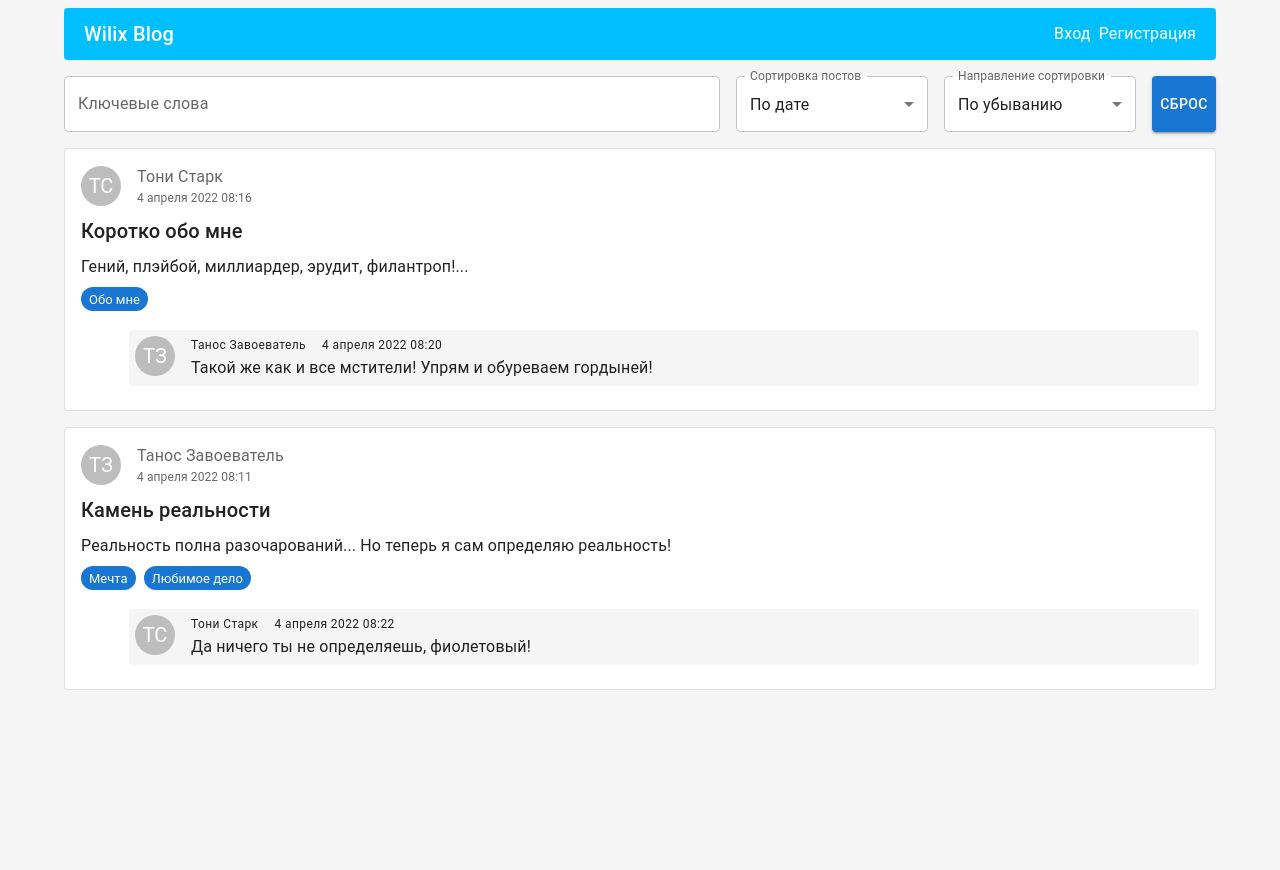
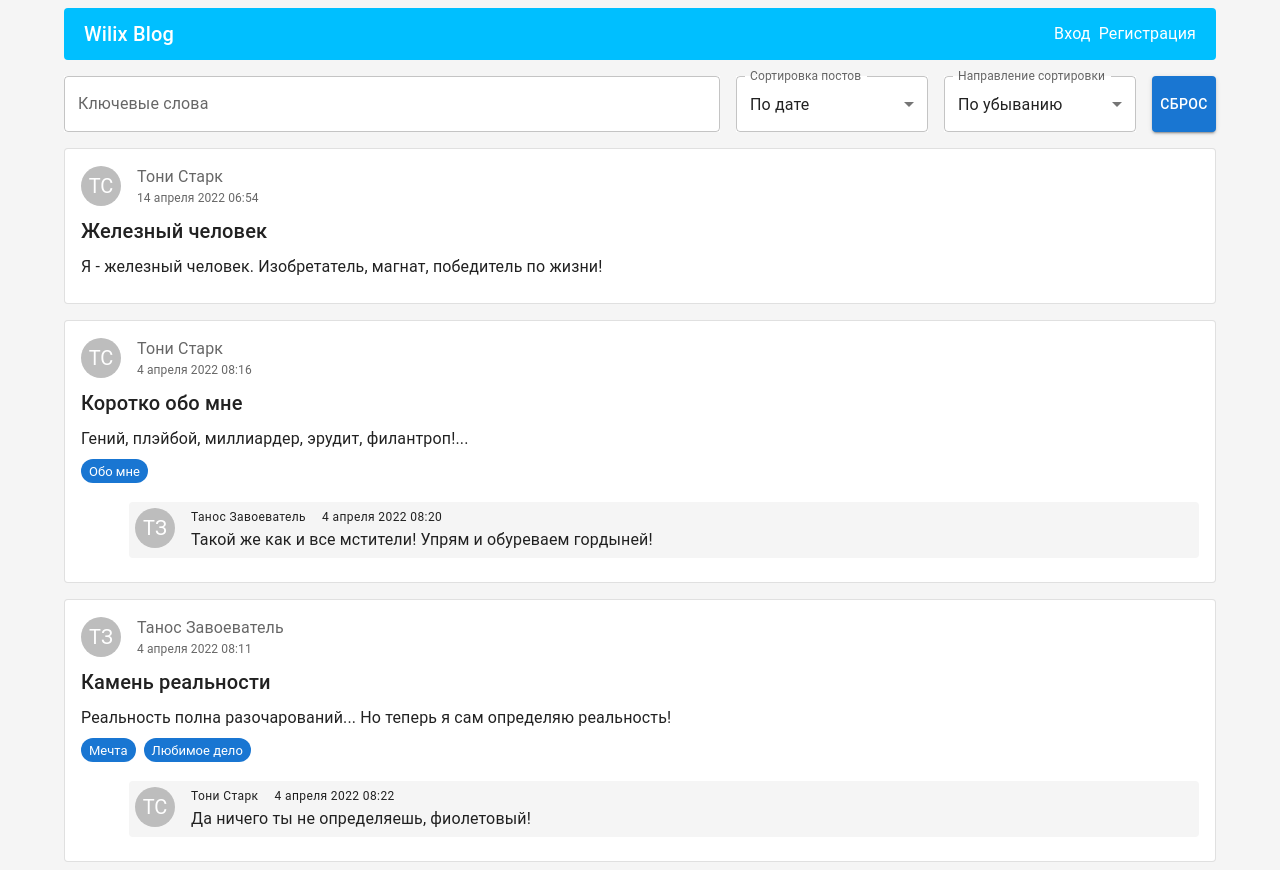
Before and after one commit to SergeyLebidko/wilix_taks_5, a React (Create React App) app: page / in a window 1280 px wide. Before the commit the page ends 800 px from the top, so only its background shows below. Built offline with nearby package versions, Linux system fonts and the light colour scheme.

Commit message:
Add comment control checkbox

```diff
--- a/src/backend/mock_data.ts
+++ b/src/backend/mock_data.ts
@@ -25,6 +25,7 @@ export const MOCK_DATA: TDataBase = {
             user_id: 1,
             title: 'Камень реальности',
             text: 'Реальность полна разочарований... Но теперь я сам определяю реальность!',
+            is_comments_enabled: true,
             dt_created: 1649059902423
         },
         {
@@ -32,7 +33,16 @@ export const MOCK_DATA: TDataBase = {
             user_id: 2,
             title: 'Коротко обо мне',
             text: 'Гений, плэйбой, миллиардер, эрудит, филантроп!...',
+            is_comments_enabled: true,
             dt_created: 1649060210268
+        },
+        {
+            id: 3,
+            user_id: 2,
+            title: 'Железный человек',
+            text: 'Я - железный человек. Изобретатель, магнат, победитель по жизни!',
+            is_comments_enabled: false,
+            dt_created: 1649919255987
         }
     ],
     [TDataSet.Comment]: [
--- a/src/components/common/PostCard/PostCard.tsx
+++ b/src/components/common/PostCard/PostCard.tsx
@@ -1,5 +1,5 @@
 import React from 'react';
-import {Card, CardContent, Stack, Typography} from '@mui/material';
+import {Alert, Card, CardContent, Stack, Typography} from '@mui/material';
 import {useSelector} from 'react-redux';
 
 import PostHeader from '../PostHeader/PostHeader';
@@ -32,7 +32,15 @@ const PostCard: React.FC<PostCardProps> = ({post}) => {
                     {tagList.some(tag => tag.post_id === post.id) && <TagList post={post}/>}
                 </Stack>
                 {commentList.some(comment => comment.post_id === post.id) && <CommentList post={post}/>}
-                {loggedUser && <CommentCreator post={post}/>}
+                {loggedUser &&
+                    (post.is_comments_enabled || loggedUser.id === post.user_id ?
+                        <CommentCreator post={post}/>
+                        :
+                        <Alert severity="info" sx={{marginTop: '1.2rem'}}>
+                            Пользователь запретил комментирование
+                        </Alert>
+                    )
+                }
             </CardContent>
         </Card>
     );
--- a/src/components/pages/CreatePost/CreatePost.tsx
+++ b/src/components/pages/CreatePost/CreatePost.tsx
@@ -1,5 +1,6 @@
 import React, {useState} from 'react';
-import {Stack, TextField, Typography} from '@mui/material';
+import {Checkbox, Stack, TextField, Typography} from '@mui/material';
+import FormControlLabel from '@mui/material/FormControlLabel';
 import {useDispatch, useSelector} from 'react-redux';
 
 import {createPost} from '../../../redux/post_list';
@@ -22,6 +23,7 @@ const CreatePost: React.FC = () => {
     const dispatch = useDispatch();
 
     const [createdTagList, setCreatedTagList] = useState<string[]>([]);
+    const [isCommentEnabled, setIsCommentEnabled] = useState(true);
 
     const loggedUser = useSelector(loggedUserSelector);
     const [formData, setFormData] = useState<TCreatePostFormData>({
@@ -51,12 +53,15 @@ const CreatePost: React.FC = () => {
         }
     };
 
+    const commentEnabledChangeHandler = (): void => setIsCommentEnabled(oldValue => !oldValue);
+
     const createPostButtonClickHandler = async () => {
         // Создаем пост
         const result = await dispatch(createPost({
             user_id: (loggedUser as TUser).id as number,
             title: formData.title,
             text: formData.text,
+            is_comments_enabled: isCommentEnabled,
             dt_created: +new Date()
         }));
 
@@ -102,6 +107,11 @@ const CreatePost: React.FC = () => {
                 sx={{backgroundColor: 'white'}}
             />
             <TagListCreator setCreatedTagList={setCreatedTagList} isDisabled={isPostListPending}/>
+            <FormControlLabel
+                control={<Checkbox/>}
+                label="Запретить другим пользователям комментировать данный пост"
+                onChange={commentEnabledChangeHandler}
+            />
             <PreloaderButton
                 isLoading={isPostListPending}
                 isDisabled={isCreatePostButtonDisabled}
--- a/src/types.ts
+++ b/src/types.ts
@@ -25,6 +25,7 @@ export type TPost = {
     user_id: number,
     title: string
     text: string,
+    is_comments_enabled: boolean
     dt_created: number
 }
 
```
